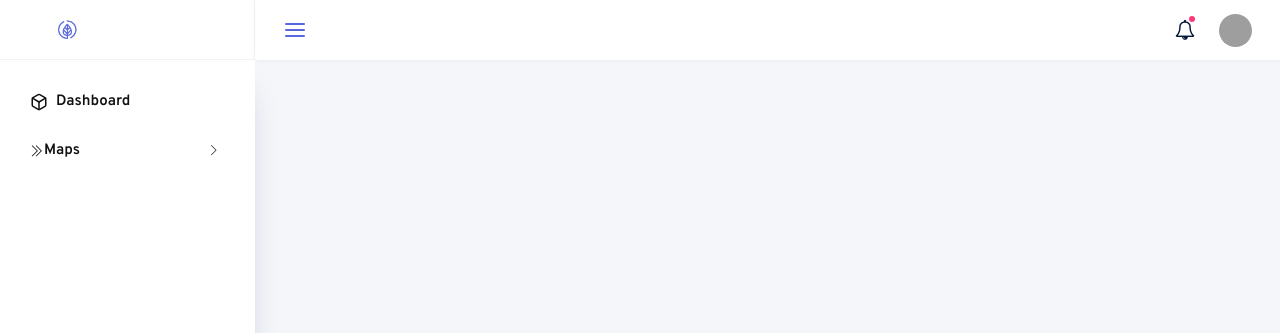
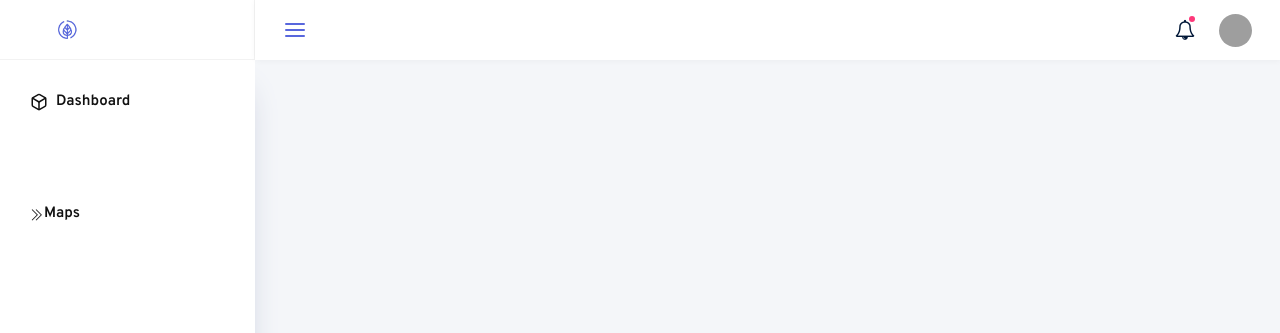
Before and after one commit to Mithun021/agomps, a CodeIgniter 4 app: the page made by app/Views/admin/index.php in a window 1280 px wide. Shown: the top 333 px of the page. Run offline with PHP 8.4 and a stand-in for CodeIgniter, Linux system fonts and the light colour scheme; the template is opened without the code that fills it: most values are stand-ins (such as "Sample title", 1, 10 or a date in 2020); style sheets or scripts are compiled from the project's sources; some libraries are stand-ins or nearby versions; grey boxes are pictures that could not be loaded.

Commit message:
Admin Panel Setup

```diff
--- a/app/Views/admin/layouts/header.php
+++ b/app/Views/admin/layouts/header.php
@@ -101,7 +101,7 @@
                         <a class="nav-link" data-toggle="collapse" href="#maps" aria-expanded="false" aria-controls="maps">
                             <i class="ti-angle-double-right"></i>
                             <span class="menu-title">Maps</span>
-                            <i class="ti-angle-right"></i>
+                            <svg class="ti-angle-right"></svg>
                         </a>
                         <div class="collapse" id="maps">
                             <ul class="nav flex-column sub-menu">
```
